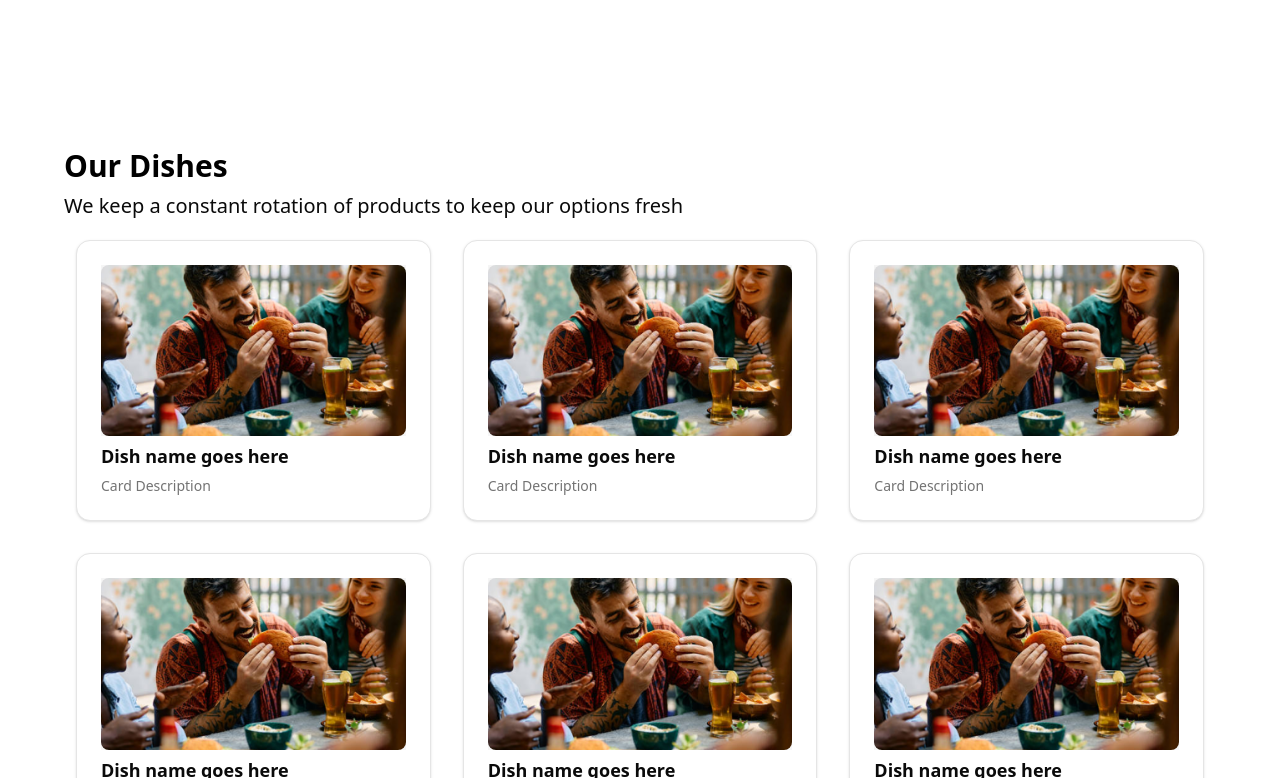
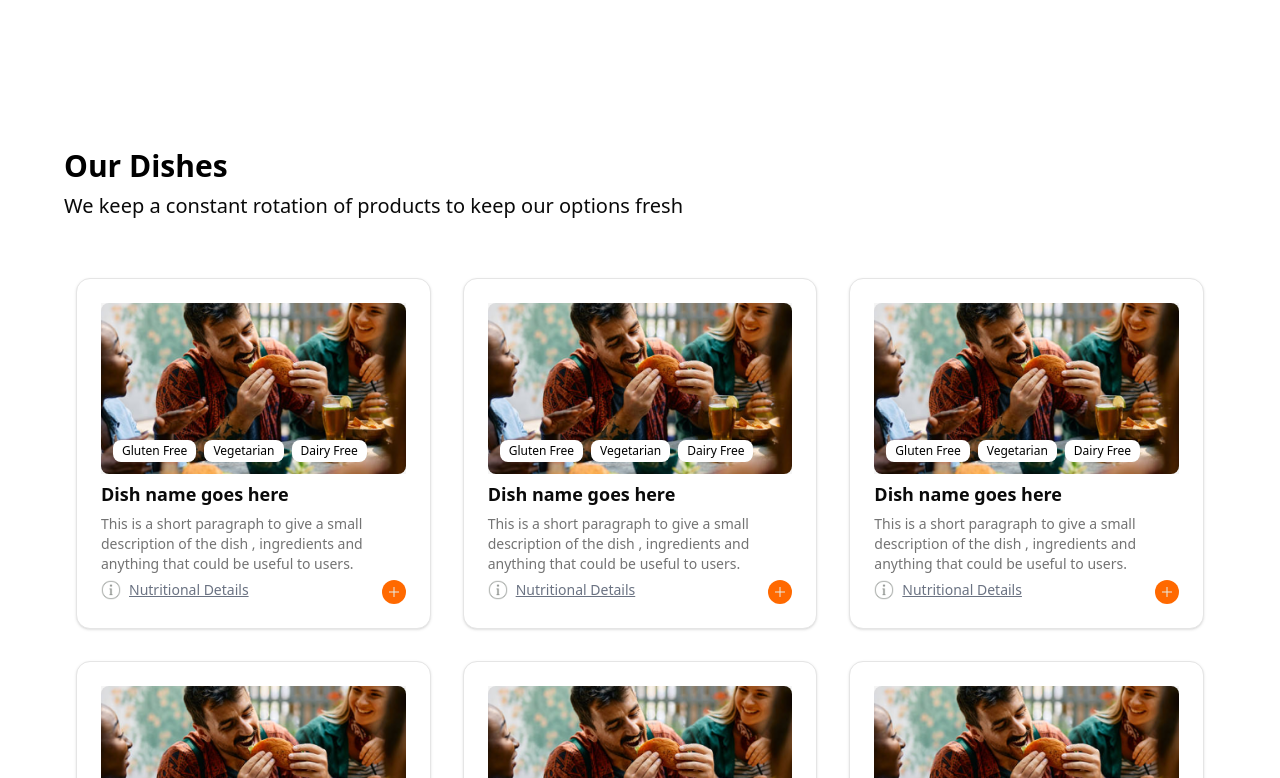
Before and after one commit to wwheastie/off-the-fork-client, a Next.js app: page / in a window 1280 px wide. Shown: the part 502-1280 px from the top of the page. Built offline with nearby package versions, Linux system fonts and the light colour scheme.

Commit message:
Menu Card Templates
The Card For the Menu have been setup for the first draft

```diff
--- a/app/components/Card/CardComponent.js
+++ b/app/components/Card/CardComponent.js
@@ -17,7 +17,7 @@ import SingleCard from "./SingleCard";
 
 export function CardComponent() {
   return (
-    <div className="grid md:grid-cols-2 lg:grid-cols-3 gap-8 md:p-3">
+    <div className="component-container md:w-full grid md:grid-cols-2 lg:grid-cols-3 gap-8 md:p-3 ">
       {" "}
       <SingleCard />
       <SingleCard />
--- a/app/components/Card/SingleCard.js
+++ b/app/components/Card/SingleCard.js
@@ -1,6 +1,7 @@
 import React from "react";
 import {
   Card,
+  CardContent,
   CardDescription,
   CardFooter,
   CardHeader,
@@ -9,28 +10,68 @@ import {
 import { AspectRatio } from "../../../components/ui/aspect-ratio";
 import Image from "next/image";
 import Hero from "./Hero.png";
+import infoicon from "./infoicon.png";
+import plusicon from "./plusicon.png";
+import { Badge } from "../../../components/ui/badge";
 
 export default function SingleCard() {
   return (
-    <div>
+    <div className="w-full">
       {" "}
       <Card className="flex flex-col justify-between">
         <CardHeader>
-          <AspectRatio ratio={16 / 9} className="bg-muted">
+          <AspectRatio ratio={16 / 9} className="bg-muted relative">
             <Image
               src={Hero}
               alt="Photo by Drew Beamer"
               fill
               className="h-full w-full rounded-md object-cover"
             />
+            <div className="absolute bottom-3 left-3 flex max-w-full flex-wrap gap-2">
+              <Badge className="border border-white/10 bg-white text-black backdrop-blur-sm">
+                Gluten Free
+              </Badge>
+              <Badge className="border border-white/10 bg-white text-black backdrop-blur-sm">
+                Vegetarian
+              </Badge>
+              <Badge className="border border-white/10 bg-white text-black backdrop-blur-sm">
+                Dairy Free
+              </Badge>
+            </div>
           </AspectRatio>
-
           <CardTitle className="text-md md:text-lg text-left">
             Dish name goes here
           </CardTitle>
           <CardDescription className="text-sm text-left">
-            Card Description
-          </CardDescription>
+            This is a short paragraph to give a small description of the dish ,
+            ingredients and anything that could be useful to users.
+          </CardDescription>{" "}
+          <div className="flex justify-between">
+            <div className="flex gap-2">
+              {" "}
+              <Image
+                src={infoicon}
+                alt="Site Logo"
+                width={50}
+                height={10}
+                priority
+                className="w-auto h-5"
+              />{" "}
+              <div className="text-gray-500 text-sm underline">
+                Nutritional Details
+              </div>
+            </div>{" "}
+            <div className="bg-orange-500 rounded-full w-6 h-6 flex justify-center items-center align-center">
+              <Image
+                src={plusicon}
+                alt="Site Logo"
+                width={50}
+                height={10}
+                priority
+                className="w-auto h-3"
+              />{" "}
+            </div>
+          </div>
         </CardHeader>
       </Card>
     </div>
--- a/app/components/DishesList/DishesList.js
+++ b/app/components/DishesList/DishesList.js
@@ -4,8 +4,8 @@ import { CardComponent } from "../Card/CardComponent";
 
 export default function DishesList() {
   return (
-    <div className="component-container">
-      <div className="">
+    <div className="">
+      <div className="component-container">
         <div className="text-2xl md:text-3xl text-black font-bold mb-2">
           Our Dishes
         </div>
--- /dev/null
+++ b/components/ui/badge.jsx
@@ -0,0 +1,44 @@
+import * as React from "react"
+import { Slot } from "@radix-ui/react-slot"
+import { cva } from "class-variance-authority";
+
+import { cn } from "@/lib/utils"
+
+const badgeVariants = cva(
+  "inline-flex items-center justify-center rounded-md border px-2 py-0.5 text-xs font-medium w-fit whitespace-nowrap shrink-0 [&>svg]:size-3 gap-1 [&>svg]:pointer-events-none focus-visible:border-ring focus-visible:ring-ring/50 focus-visible:ring-[3px] aria-invalid:ring-destructive/20 dark:aria-invalid:ring-destructive/40 aria-invalid:border-destructive transition-[color,box-shadow] overflow-hidden",
+  {
+    variants: {
+      variant: {
+        default:
+          "border-transparent bg-primary text-primary-foreground [a&]:hover:bg-primary/90",
+        secondary:
+          "border-transparent bg-secondary text-secondary-foreground [a&]:hover:bg-secondary/90",
+        destructive:
+          "border-transparent bg-destructive text-white [a&]:hover:bg-destructive/90 focus-visible:ring-destructive/20 dark:focus-visible:ring-destructive/40 dark:bg-destructive/60",
+        outline:
+          "text-foreground [a&]:hover:bg-accent [a&]:hover:text-accent-foreground",
+      },
+    },
+    defaultVariants: {
+      variant: "default",
+    },
+  }
+)
+
+function Badge({
+  className,
+  variant,
+  asChild = false,
+  ...props
+}) {
+  const Comp = asChild ? Slot : "span"
+
+  return (
+    (<Comp
+      data-slot="badge"
+      className={cn(badgeVariants({ variant }), className)}
+      {...props} />)
+  );
+}
+
+export { Badge, badgeVariants }
```
Also changed, not shown: app/components/Card/infoicon.png (added), app/components/Card/plusicon.png (added).
